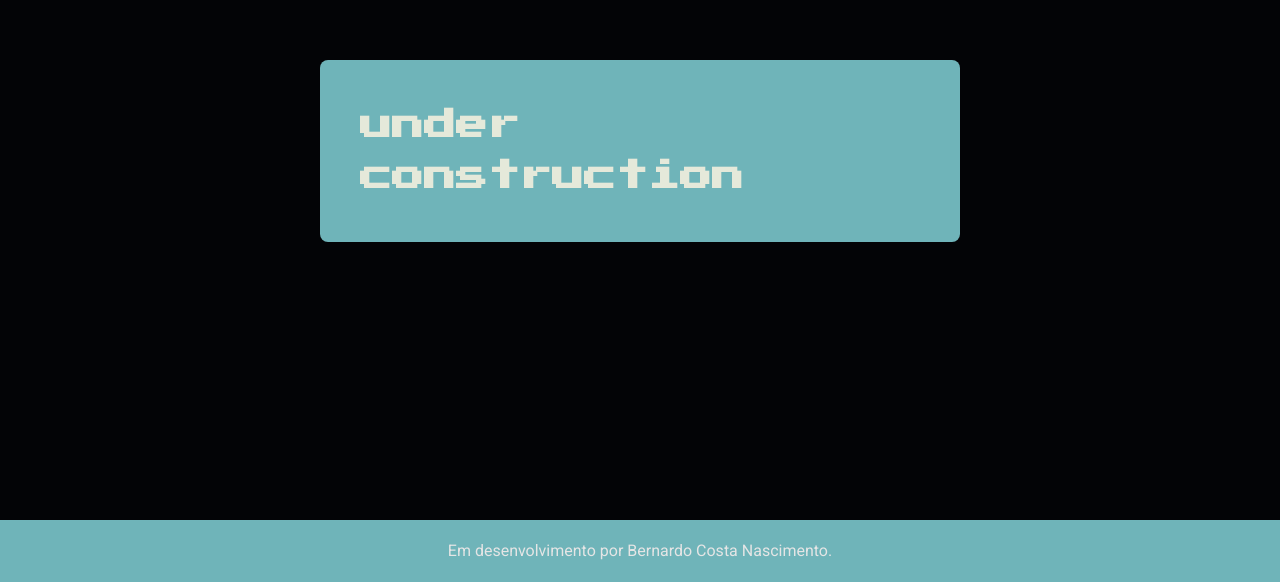
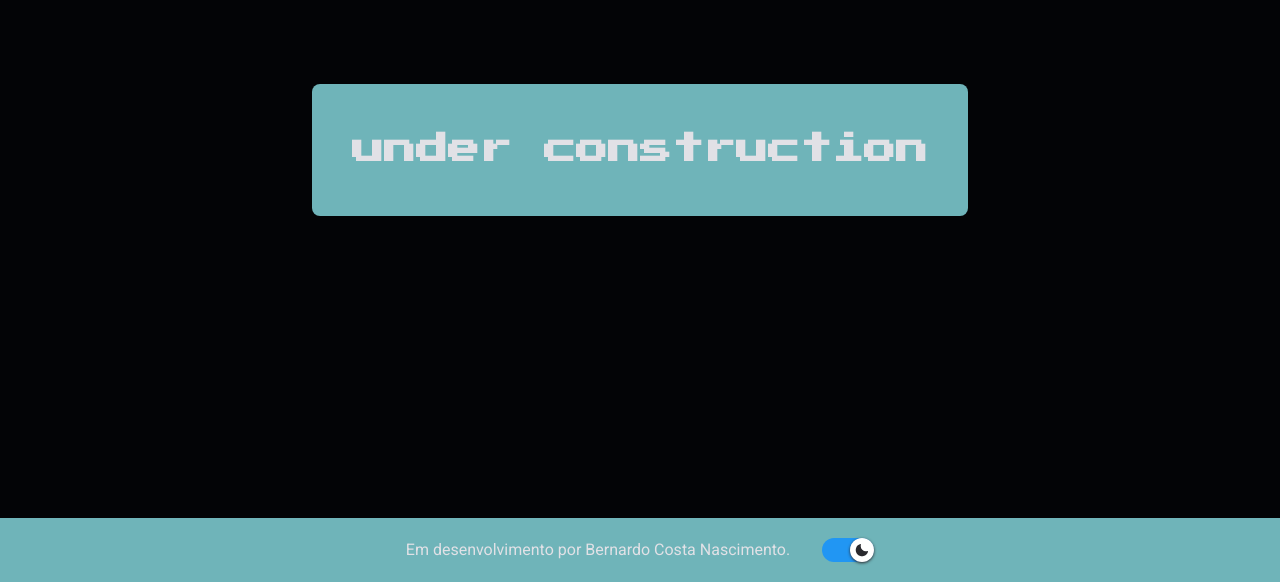
Before and after one commit to bernas1104/bernas1104.github.io, a React (Vite) app: page / in a window 1280 px wide. Shown: the part 218-800 px from the top of the page. Built offline with nearby package versions, Linux system fonts and the light colour scheme.

Commit message:
feat: app theming; toggle swtich; theme switching

```diff
--- a/src/App.tsx
+++ b/src/App.tsx
@@ -1,13 +1,18 @@
+import { ThemeProvider } from 'styled-components'
+
 import { Footer } from './components/Footer'
 import { Home } from './pages/Home'
+import { useThemeSwitch } from './contexts'
 
 function App() {
+  const { theme } = useThemeSwitch()
+
   return (
-    <>
+    <ThemeProvider theme={theme}>
       <Home />
 
       <Footer />
-    </>
+    </ThemeProvider>
   )
 }
 
--- a/src/components/Footer/index.tsx
+++ b/src/components/Footer/index.tsx
@@ -1,9 +1,16 @@
+import { ThemeToggleSwitch } from '../ToggleSwitch'
+
 import { FooterContainer } from './styles'
+import { useThemeSwitch } from '../../contexts'
 
 export function Footer() {
+  const { isDefaultTheme, changeTheme } = useThemeSwitch()
+
   return (
     <FooterContainer>
       <span>Em desenvolvimento por Bernardo Costa Nascimento.</span>
+
+      <ThemeToggleSwitch toggled={isDefaultTheme} onToggle={changeTheme} />
     </FooterContainer>
   )
 }
--- a/src/components/Footer/styles.ts
+++ b/src/components/Footer/styles.ts
@@ -4,11 +4,12 @@ export const FooterContainer = styled.footer`
   margin-top: auto;
 
   width: 100%;
-  color: #e5e5e5;
-  background-color: #6fb4b9;
+  color: ${(props) => props.theme['gray-100']};
+  background-color: ${(props) => props.theme['gray-blue-300']};
 
   display: flex;
   align-items: center;
   justify-content: center;
   padding: 1.25rem;
+  gap: 2rem;
 `
--- a/src/components/ToggleSwitch/index.tsx
+++ b/src/components/ToggleSwitch/index.tsx
@@ -1,17 +1,35 @@
-import { useState } from 'react'
-import { Sun, Moon } from 'phosphor-react'
+import { Moon, Sun } from 'phosphor-react'
 
 import { ToggleSwitchContainer } from './styles'
 
-export function ToggleSwitch() {
-  const [toggled, setToggled] = useState(false)
+interface ToggleSwitchProps {
+  toggled: boolean
+  onToggle: () => void
+}
+
+export function ToggleSwitch({ toggled, onToggle }: ToggleSwitchProps) {
+  function handleToggle() {
+    onToggle()
+  }
 
   return (
     <ToggleSwitchContainer $toggled={toggled}>
-      <span onClick={() => setToggled((state) => !state)}>
-        {toggled && <Moon size={16} weight="fill" />}
-        {!toggled && <Sun size={16} weight="fill" />}
-      </span>
+      <button type="button" onClick={() => handleToggle()} />
     </ToggleSwitchContainer>
   )
 }
+
+export function ThemeToggleSwitch({ toggled, onToggle }: ToggleSwitchProps) {
+  function handleToggle() {
+    onToggle()
+  }
+
+  return (
+    <ToggleSwitchContainer $toggled={toggled}>
+      <button type="button" onClick={() => handleToggle()}>
+        {toggled && <Moon size={16} weight="fill" />}
+        {!toggled && <Sun size={16} weight="fill" />}
+      </button>
+    </ToggleSwitchContainer>
+  )
+}
--- a/src/components/ToggleSwitch/styles.ts
+++ b/src/components/ToggleSwitch/styles.ts
@@ -7,31 +7,31 @@ export interface ToggleSwitchContainerProps {
 export const ToggleSwitchContainer = styled.div<ToggleSwitchContainerProps>`
   width: 3.25rem;
   height: 1.5rem;
-  margin: 0.5rem;
   border-radius: 1rem;
 
   display: flex;
   align-items: center;
 
   transition: background 0.5s;
-  background-color: #e6e5e5;
+  background-color: ${(props) => props.theme['gray-300']};
 
   ${(props) => {
     if (props.$toggled)
       return css`
-        background-color: #2196f3;
+        background-color: ${(props) => props.theme['blue-300']};
       `
   }}
 
-  span {
+  button {
     display: flex;
     align-items: center;
     justify-content: center;
 
     width: 24px;
     height: 24px;
+    border: 0;
     border-radius: inherit;
-    box-shadow: 0 1px 3px #272221;
+    box-shadow: 0 1px 3px ${(props) => props.theme['gray-700']};
     background-color: white;
     position: relative;
 
@@ -53,10 +53,10 @@ export const ToggleSwitchContainer = styled.div<ToggleSwitchContainerProps>`
       ${(props) =>
         props.$toggled
           ? css`
-              color: #272221;
+              color: ${(props) => props.theme['gray-700']};
             `
           : css`
-              color: #c47f17;
+              color: ${(props) => props.theme['yellow-500']};
             `}
     }
   }
--- /dev/null
+++ b/src/contexts/ThemeSwitchContext.tsx
@@ -0,0 +1,62 @@
+import { ReactNode, createContext, useEffect, useState } from 'react'
+import { DefaultTheme } from 'styled-components/dist/types'
+
+import { defaultTheme } from '../styles/themes/default'
+import { lightTheme } from '../styles/themes/light'
+
+enum Theme {
+  Default = 'Default',
+  Light = 'Light',
+}
+
+interface ThemeSwitchContext {
+  theme: DefaultTheme
+  isDefaultTheme: boolean
+  changeTheme: () => void
+}
+
+export const ThemeSwitchContext = createContext({} as ThemeSwitchContext)
+
+interface ThemeSwitchContextProviderProps {
+  children: ReactNode
+}
+
+export function ThemeSwitchContextProvider({
+  children,
+}: ThemeSwitchContextProviderProps) {
+  const [currentTheme, setCurrentTheme] = useState(Theme.Default)
+
+  function changeTheme() {
+    setCurrentTheme((state) => {
+      if (state === Theme.Default) {
+        localStorage.setItem('ApplicationTheme', Theme.Light)
+        return Theme.Light
+      }
+
+      localStorage.setItem('ApplicationTheme', Theme.Default)
+      return Theme.Default
+    })
+  }
+
+  const isDefaultTheme = currentTheme === Theme.Default
+  const theme = isDefaultTheme ? defaultTheme : lightTheme
+
+  useEffect(() => {
+    const applicationTheme = localStorage.getItem('ApplicationTheme')
+    if (applicationTheme === null) {
+      localStorage.setItem('ApplicationTheme', Theme.Default)
+      setCurrentTheme(Theme.Default)
+      return
+    }
+
+    if (applicationTheme === Theme.Light) {
+      setCurrentTheme(Theme.Light)
+    }
+  }, [])
+
+  return (
+    <ThemeSwitchContext.Provider value={{ theme, isDefaultTheme, changeTheme }}>
+      {children}
+    </ThemeSwitchContext.Provider>
+  )
+}
--- /dev/null
+++ b/src/contexts/index.ts
@@ -0,0 +1,5 @@
+import { useContext } from 'react'
+
+import { ThemeSwitchContext } from './ThemeSwitchContext'
+
+export const useThemeSwitch = () => useContext(ThemeSwitchContext)
--- a/src/main.tsx
+++ b/src/main.tsx
@@ -1,10 +1,15 @@
 import React from 'react'
 import ReactDOM from 'react-dom/client'
+
 import App from './App.tsx'
+import { ThemeSwitchContextProvider } from './contexts/ThemeSwitchContext.tsx'
+
 import './global.css'
 
 ReactDOM.createRoot(document.getElementById('root')!).render(
   <React.StrictMode>
-    <App />
+    <ThemeSwitchContextProvider>
+      <App />
+    </ThemeSwitchContextProvider>
   </React.StrictMode>,
 )
--- a/src/pages/Home/styles.ts
+++ b/src/pages/Home/styles.ts
@@ -6,13 +6,11 @@ export const HomeContainer = styled.main`
   align-items: center;
   justify-content: center;
 
-  max-width: 50%;
-
   padding: 2.5rem;
   border-radius: 0.5rem;
 
-  color: rgb(229, 233, 218);
-  background-color: rgba(111, 180, 185, 1);
+  color: ${(props) => props.theme['gray-100']};
+  background-color: ${(props) => props.theme['gray-blue-300']};
 
   line-height: 1.6;
   font-family: 'Press Start 2P', cursive;
--- /dev/null
+++ b/src/styles/themes/default.ts
@@ -0,0 +1,27 @@
+export const defaultTheme = {
+  white: '#fff',
+
+  'gray-100': '#E1E1E6',
+  'gray-300': '#C4C4CC',
+  'gray-400': '#8D8D99',
+  'gray-500': '#7C7C8A',
+  'gray-600': '#323238',
+  'gray-700': '#29292E',
+  'gray-800': '#202024',
+  'gray-900': '#121214',
+
+  'blue-300': '#2196f3',
+  'blue-500': '#0A6FC1',
+  'blue-700': '#07487D',
+  'blue-900': '#032139',
+
+  'gray-blue-300': '#6fb4b9',
+  'gray-blue-500': '#478E94',
+  'gray-blue-700': '#2E5C5F',
+  'gray-blue-900': '#152A2B',
+
+  'yellow-300': '#FBA94C',
+  'yellow-500': '#EC8005',
+  'yellow-700': '#995303',
+  'yellow-900': '#462601',
+}
--- /dev/null
+++ b/src/styles/themes/light.ts
@@ -0,0 +1,27 @@
+export const lightTheme = {
+  white: '#fff',
+
+  'gray-100': '#E1E1E6',
+  'gray-300': '#C4C4CC',
+  'gray-400': '#8D8D99',
+  'gray-500': '#7C7C8A',
+  'gray-600': '#323238',
+  'gray-700': '#29292E',
+  'gray-800': '#202024',
+  'gray-900': '#121214',
+
+  'blue-300': '#2196f3',
+  'blue-500': '#0A6FC1',
+  'blue-700': '#07487D',
+  'blue-900': '#032139',
+
+  'gray-blue-300': 'pink',
+  'gray-blue-500': '#478E94',
+  'gray-blue-700': '#2E5C5F',
+  'gray-blue-900': '#152A2B',
+
+  'yellow-300': '#FBA94C',
+  'yellow-500': '#EC8005',
+  'yellow-700': '#995303',
+  'yellow-900': '#462601',
+}
```
Also changed, not shown: src/@types/styles.d.ts (added, +11 -0 lines).
